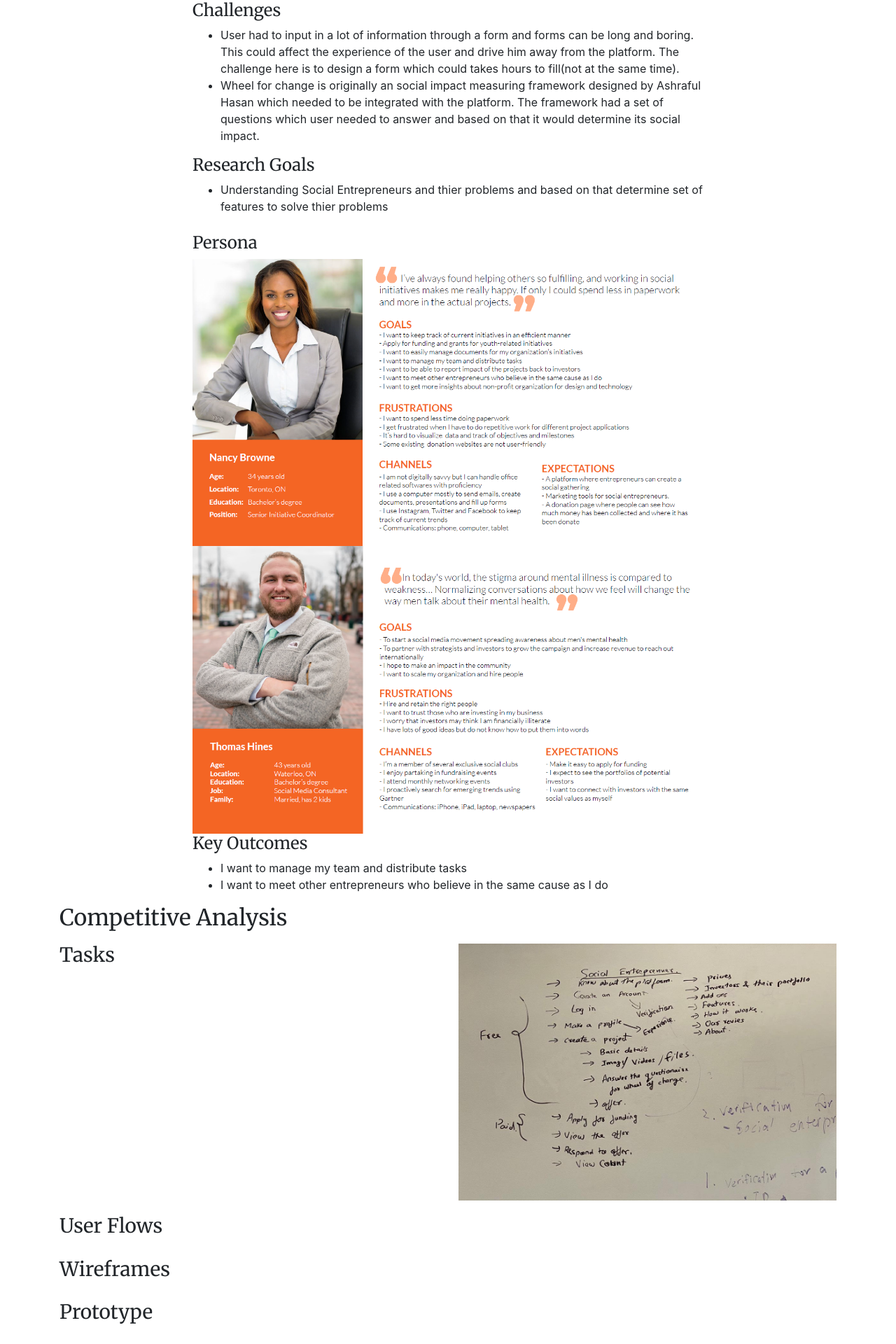
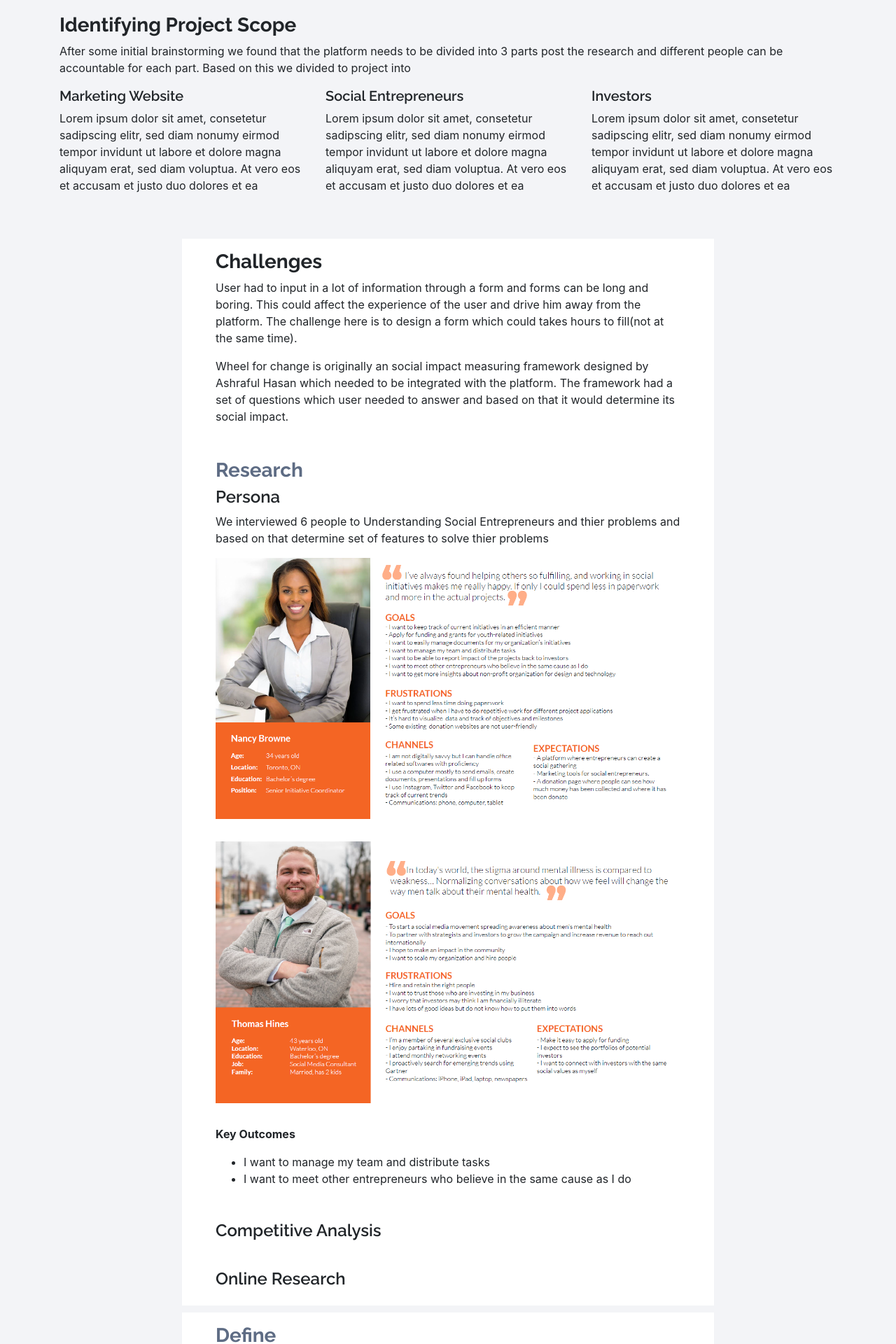
Before and after one commit to saifil4/saifil-portfolio, an Angular app: page /wheel-for-change in a window 1280 px wide. Shown: the part 600-2520 px from the top of the page at 70% size. Built offline with nearby package versions, Linux system fonts and the light colour scheme.

Commit message:
changes in WFC page, font styling, favicon

```diff
--- a/src/app/about-me/about-me.component.html
+++ b/src/app/about-me/about-me.component.html
@@ -1,6 +1,6 @@
 <div>
     <div class="container">
-        <div class="row" style="height: 100vh;">
+        <div class="row" style="height: 70vh;">
             <div class="col-md-7 my-auto">
                 <h2>My Journey</h2>
                 <p>
@@ -15,7 +15,7 @@
     <div class="container">
         <div class="row">
             <div class="col-md-12">
-                <p class="mb-0">
+                <p class="quote-text mb-0">
                     <i>
                         "You rarely come across standout talent like Saifil. He expertly
                         filled
--- a/src/app/app.component.html
+++ b/src/app/app.component.html
@@ -22,7 +22,7 @@
     </nav>
   </header>
   <main>
-    <router-outlet></router-outlet>
+    <router-outlet ></router-outlet>
   </main>
   <footer>
     <app-footer></app-footer>
--- a/src/app/app.module.ts
+++ b/src/app/app.module.ts
@@ -8,7 +8,6 @@ import { RouterModule, Routes } from '@angular/router';
 import { AboutMeComponent } from './about-me/about-me.component';
 import { WheelForChangeComponent } from './wheel-for-change/wheel-for-change.component';
 import { FooterComponent } from './footer/footer.component';
-
 
 const appRoutes: Routes = [
   { path: '', component: HomeComponent },
--- a/src/app/wheel-for-change/wheel-for-change.component.html
+++ b/src/app/wheel-for-change/wheel-for-change.component.html
@@ -1,3 +1,4 @@
+<div style="background: #F3F4F7;">
     <section class="section">
         <div class="container">
             <div class="row" style="margin-bottom: 20px;">
@@ -6,8 +7,10 @@
                         Project Background
                     </h3>
                     <p>
-                    Wheel for change was an investment platform for Social Entrepreneurs where Potential investors could
-                    find and invest in projects. The Client required a digital platform in which Social entrepreneurs
+                        Wheel for change was an investment platform for Social Entrepreneurs where Potential investors
+                        could
+                        find and invest in projects. The Client required a digital platform in which Social
+                        entrepreneurs
                         could create their profiles for their projects and could be found by investors.
                     </p>
                 </div>
@@ -18,7 +21,7 @@
         </div>
     </section>
 
-<section class="section" style="background:#212121;color:white">
+    <section style="background:#212121;color:white">
         <div class="container">
             <div class="row pt-3 pb-3">
                 <div class="col-md-4 text-center">
@@ -31,76 +34,104 @@
                 </div>
                 <div class="col-md-4 text-center">
                     <h5>Duration</h5>
-                <p>120 hours</p>
+                    <p>3 months</p>
                 </div>
             </div>
         </div>
     </section>
 
+    <section class="my-5">
+        <div class="container">
+            <div class="row">
+                <div class="col-md-12">
+                    <h3>Identifying Project Scope</h3>
+                    <p>After some initial brainstorming we found that the platform needs to be divided into 3 parts post
+                        the
+                        research and different people can be accountable for each part. Based on this we divided to
+                        project into
+                    </p>
+                </div>
+            </div>
+            <div class="row">
+                <div class="col-md-4">
+                    <h5>Marketing Website</h5>
+                    <p>
+                        Lorem ipsum dolor sit amet, consetetur sadipscing elitr, sed diam nonumy eirmod tempor invidunt
+                        ut labore et dolore magna aliquyam erat, sed diam voluptua. At vero eos et accusam et justo duo
+                        dolores et ea
+                    </p>
+                </div>
+                <div class="col-md-4">
+                    <h5>Social Entrepreneurs</h5>
+                    <p>
+                        Lorem ipsum dolor sit amet, consetetur sadipscing elitr, sed diam nonumy eirmod tempor invidunt
+                        ut labore et dolore magna aliquyam erat, sed diam voluptua. At vero eos et accusam et justo duo
+                        dolores et ea
+                    </p>
+                </div>
+                <div class="col-md-4">
+                    <h5>Investors</h5>
+                    <p>
+                        Lorem ipsum dolor sit amet, consetetur sadipscing elitr, sed diam nonumy eirmod tempor invidunt
+                        ut labore et dolore magna aliquyam erat, sed diam voluptua. At vero eos et accusam et justo duo
+                        dolores et ea
+                    </p>
+                </div>
+            </div>
+        </div>
+    </section>
 
-<section class="section">
+    <section>
         <div class="container">
             <div class="row">
                 <div class="col-md-2"></div>
-            <div class="col-md-8">
-                <h4>Challenges</h4>
-                <ul>
-                    <li>
+                <div class="col-md-8 narrow-container px-5 py-3">
+                    <h3>Challenges</h3>
+                    <p>
                         User had to input in a lot of information through a form and forms can be long and boring. This
                         could affect the
                         experience of the user and drive him away from the platform. The challenge here is to design a
                         form
                         which could
                         takes hours to fill(not at the same time).
-                    </li>
-                    <li>
+                    </p>
+                    <p>
                         Wheel for change is originally an social impact measuring framework designed by Ashraful Hasan
                         which needed to be integrated with the platform. The framework had a set of questions which user
                         needed to answer and based on that it would determine its social impact.
-                    </li>
-                </ul>
-
+                    </p>
                 </div>
                 <div class="col-md-2"></div>
             </div>
-        <div class="row">
-            <div class="col-md-2"></div>
-            <div class="col-md-8">
-                <h4>Research Goals</h4>
-                <ul>
-                    <li>Understanding Social Entrepreneurs and thier problems and based on that determine set of
-                        features to solve thier
-                        problems</li>
-
-                </ul>
-            </div>
-            <div class="col-md-2"></div>
-        </div>
-
         </div>
     </section>
 
     <!-- //https://www.wendyschorr.com/project-page-build-a-meal -->
+    <section>
         <div class="container">
             <div class="row">
                 <div class="col-md-2"></div>
-        <div class="col-md-8">
+                <div class="col-md-8 narrow-container px-5 py-3">
+                    <h3 style="color: #5E6C84;">Research</h3>
                     <h4>Persona</h4>
+                    <p>We interviewed 6 people to Understanding Social Entrepreneurs and thier problems and based on that determine set of
+                        features to solve thier
+                        problems</p>
                     <img src="../../assets/images/Persona1.PNG" style="height: auto; width: 100%;">
                 </div>
                 <div class="col-md-2"></div>
             </div>
             <div class="row">
                 <div class="col-md-2"></div>
-        <div class="col-md-8">
+                <div class="col-md-8 narrow-container px-5 py-3">
                     <img src="../../assets/images/persona2.PNG" style="height: auto; width: 100%;">
                 </div>
                 <div class="col-md-2"></div>
             </div>
             <div class="row">
                 <div class="col-md-2"></div>
-        <div class="col-md-8">
-            <h4>Key Outcomes</h4>
+                <div class="col-md-8 narrow-container px-5 py-3">
+                    <p><b>Key Outcomes</b></p>
                     <ul>
                         <li>I want to manage my team and distribute tasks</li>
                         <li>I want to meet other entrepreneurs who believe in the same cause as I do</li>
@@ -109,13 +140,24 @@
                 <div class="col-md-2"></div>
             </div>
         </div>
+    </section>
+
 
     <section>
         <div class="container">
             <div class="row">
-            <div class="col-md-12">
-                <h2>Competitive Analysis</h2>
+                <div class="col-md-2"></div>
+                <div class="col-md-8 narrow-container px-5 py-3">
+                    <h4>Competitive Analysis</h4>
                 </div>
+                <div class="col-md-2"></div>
+            </div>
+            <div class="row">
+                <div class="col-md-2"></div>
+                <div class="col-md-8 narrow-container px-5 py-3">
+                    <h4>Online Research</h4>
+                </div>
+                <div class="col-md-2"></div>
             </div>
         </div>
     </section>
@@ -123,12 +165,13 @@
     <section class="section">
         <div class="container">
             <div class="row">
-            <div class="col-md-6">
-                <h3>Tasks</h3>
-            </div>
-            <div class="col-md-6">
+                <div class="col-md-2"></div>
+                <div class="col-md-8 narrow-container px-5 py-3">
+                    <h3 style="color: #5E6C84;">Define</h3>
+                    <h4>Tasks</h4>
                     <img src="../../assets/images/tasks.jpg" class="img-fluid">
                 </div>
+                <div class="col-md-2"></div>
             </div>
         </div>
     </section>
@@ -136,12 +179,11 @@
     <section class="section">
         <div class="container">
             <div class="row">
-            <div class="col-md-6">
+                <div class="col-md-2"></div>
+                <div class="col-md-8">
                     <h3>User Flows</h3>
                 </div>
-            <div class="col-md-6">
-
-            </div>
+                <div class="col-md-2"></div>
             </div>
         </div>
     </section>
@@ -149,12 +191,11 @@
     <section class="section">
         <div class="container">
             <div class="row">
-            <div class="col-md-6">
+                <div class="col-md-2"></div>
+                <div class="col-md-8">
                     <h3>Wireframes</h3>
                 </div>
-            <div class="col-md-6">
-
-            </div>
+                <div class="col-md-2"></div>
             </div>
         </div>
     </section>
@@ -162,12 +203,11 @@
     <section class="section">
         <div class="container">
             <div class="row">
-            <div class="col-md-6">
+                <div class="col-md-2"></div>
+                <div class="col-md-8">
                     <h3>Prototype</h3>
                 </div>
-            <div class="col-md-6">
-
-            </div>
+                <div class="col-md-2"></div>
             </div>
         </div>
     </section>
@@ -175,12 +215,16 @@
     <section class="section">
         <div class="container">
             <div class="row">
-            <div class="col-md-6">
+                <div class="col-md-2"></div>
+                <div class="col-md-8">
                     <h3>Conclusion</h3>
                 </div>
-            <div class="col-md-6">
-
-            </div>
+                <div class="col-md-2"></div>
             </div>
         </div>
     </section>
+
+
+
+
+</div>
--- a/src/index.html
+++ b/src/index.html
@@ -10,7 +10,7 @@
   <link rel="stylesheet" href="https://stackpath.bootstrapcdn.com/bootstrap/4.4.1/css/bootstrap.min.css"
     integrity="sha384-Vkoo8x4CGsO3+Hhxv8T/Q5PaXtkKtu6ug5TOeNV6gBiFeWPGFN9MuhOf23Q9Ifjh" crossorigin="anonymous">
 
-  <link href="https://fonts.googleapis.com/css2?family=Merriweather:wght@300;400;700&display=swap" rel="stylesheet">
+    <link href="https://fonts.googleapis.com/css2?family=Raleway:wght@400;600;700&display=swap" rel="stylesheet">
 
   <script src="https://code.jquery.com/jquery-3.4.1.slim.min.js"
     integrity="sha384-J6qa4849blE2+poT4WnyKhv5vZF5SrPo0iEjwBvKU7imGFAV0wwj1yYfoRSJoZ+n"
--- a/src/styles.sass
+++ b/src/styles.sass
@@ -1,7 +1,12 @@
 /* You can add global styles to this file, and also import other style files */
 
-h1,h2,h3,h4
-    font-family: 'Merriweather', serif
+h1,h2,h3
+    font-family: 'Raleway', sans-serif
+    font-weight: bold
+
+h4,h5,h6
+    font-family: 'Raleway', sans-serif
+    font-weight: 600
 
 .header-custom
     position: sticky
@@ -44,3 +49,17 @@ h1,h2,h3,h4
 .quote-author
     color: #333
     font-weight: bold
+
+.button-red
+    border: 1px solid #e84118
+    background: #FFEBEE
+    color: #e84118
+    padding: 5px 15px 5px 15px
+    border-radius: 5px
+
+.button-red:hover
+    background: #e84118
+    color: #FFEBEE
+
+.narrow-container
+    background: #ffffff
```
Also changed, not shown: src/app/home/home.component.html (+10 -3 lines), src/app/project-list/project-list.component.html (+6 -5 lines), 1 other file (tests, documents, lock files or other folders). Lines whose indentation alone changed are shown as unchanged.
